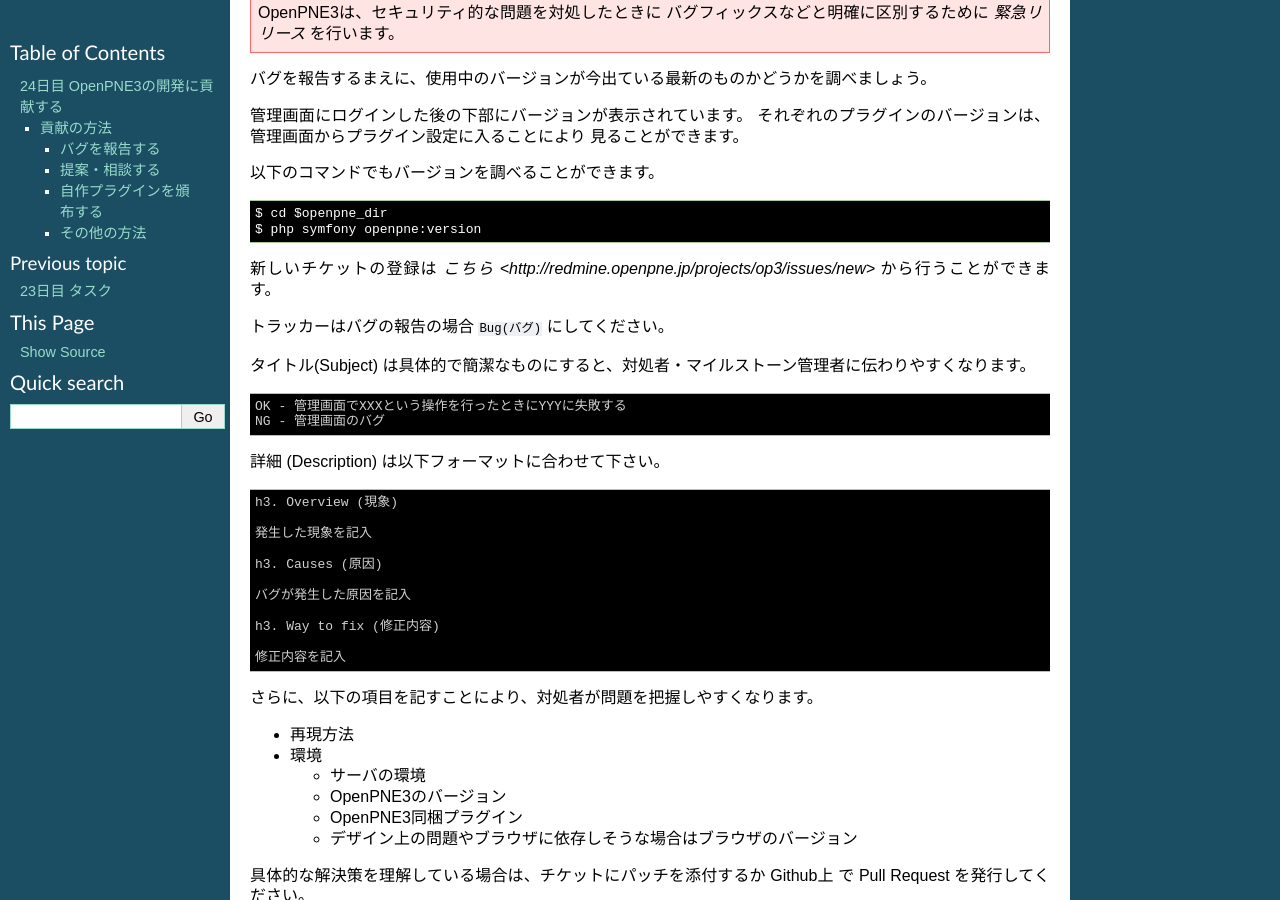
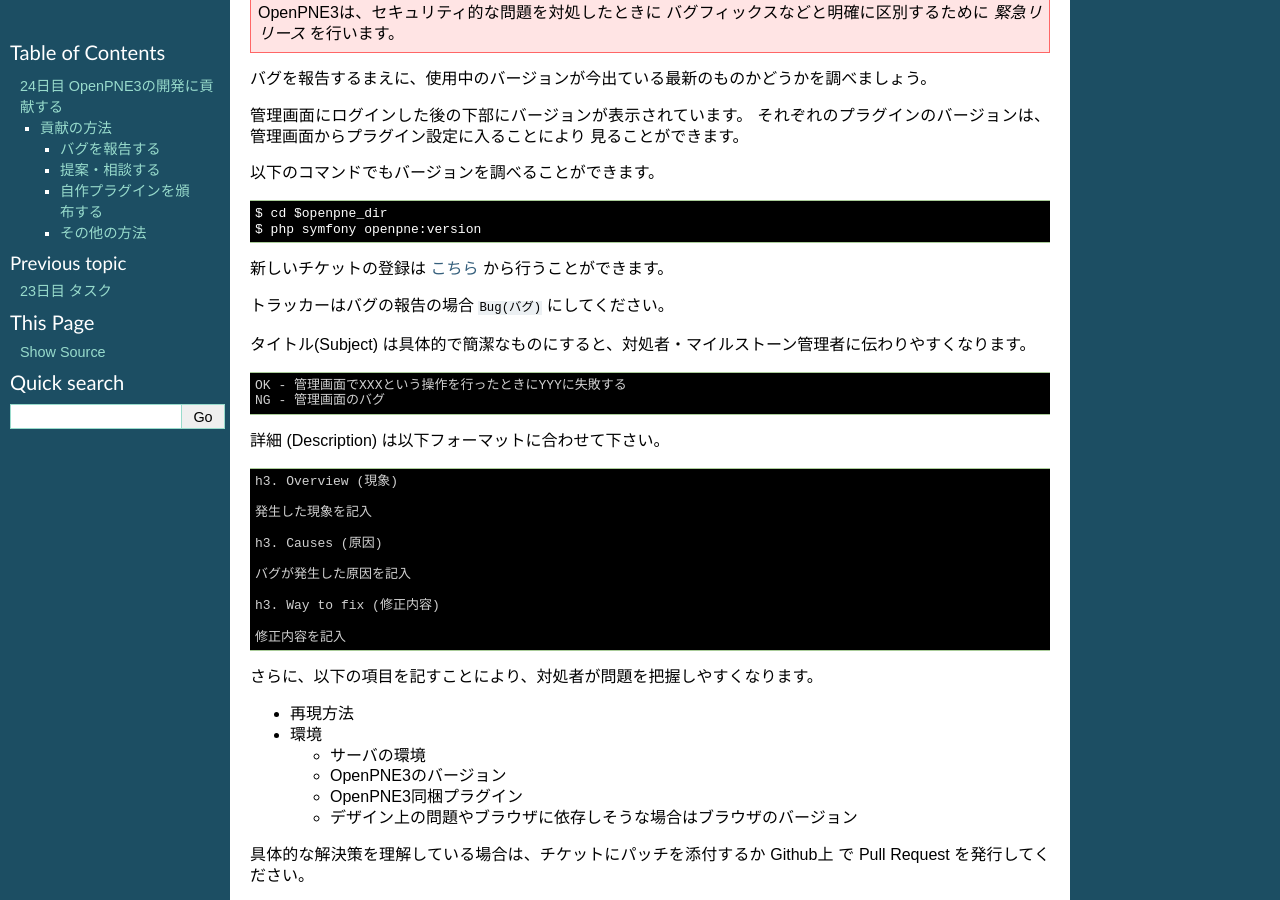
Before and after one commit to kawahara/OpenPNE3_6_AdventCalendar, a Sphinx documentation site: the page built from source/doc/24_contribution_to_openpne3.rst, in a window 1280 px wide and 900 px high, scrolled down 641 px. Built offline with Sphinx 7.4.7, drawn with Linux system fonts in a browser that asks for light colours.

Commit message:
24日目 - リンクの修正

```diff
--- a/source/doc/24_contribution_to_openpne3.rst
+++ b/source/doc/24_contribution_to_openpne3.rst
@@ -47,7 +47,7 @@
   $ cd $openpne_dir
   $ php symfony openpne:version
 
-新しいチケットの登録は `こちら <http://redmine.openpne.jp/projects/op3/issues/new>` から行うことができます。
+新しいチケットの登録は `こちら <http://redmine.openpne.jp/projects/op3/issues/new>`_ から行うことができます。
 
 トラッカーはバグの報告の場合 ``Bug(バグ)`` にしてください。
 
```
